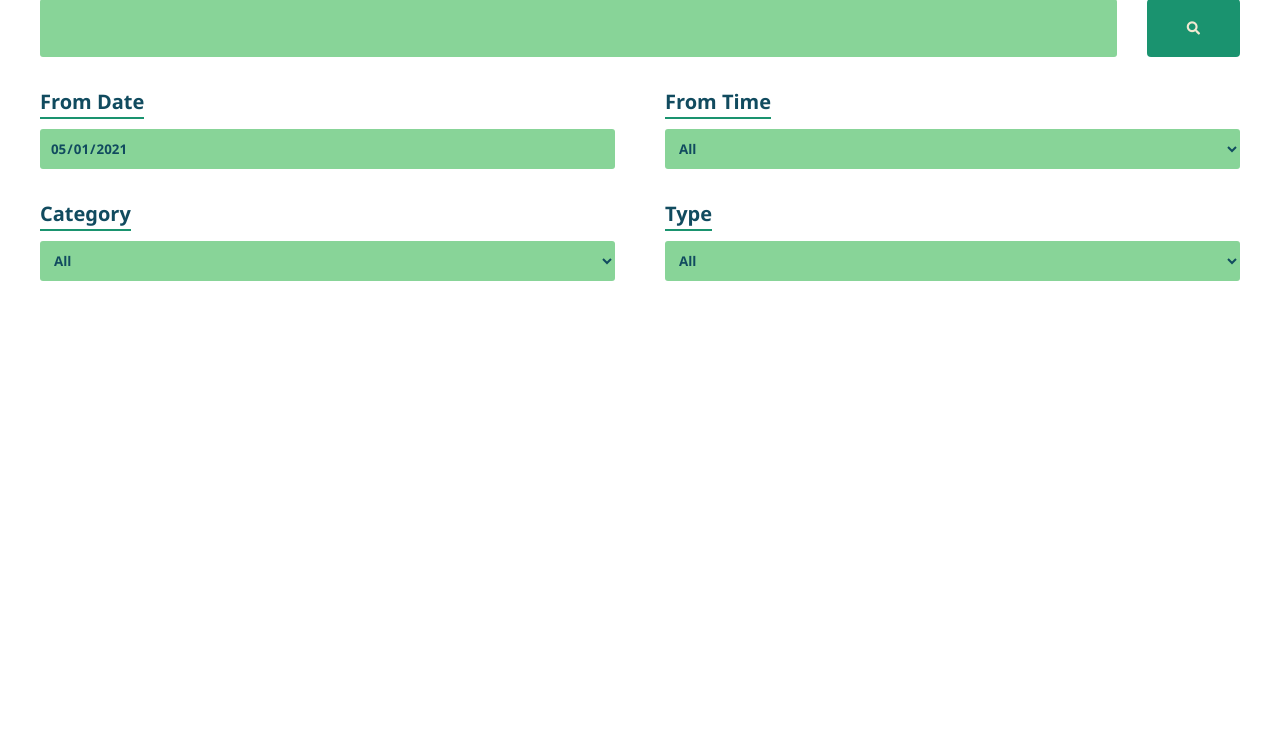
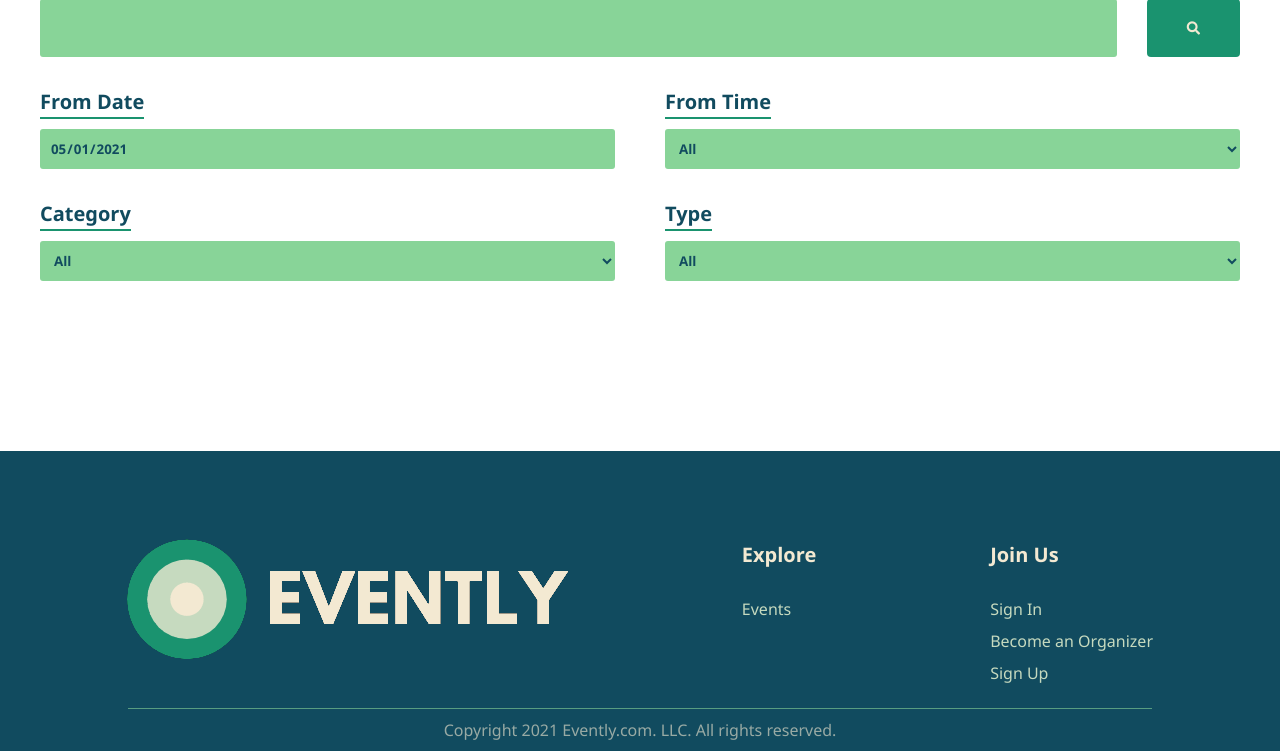
Before and after one commit to damilolarandolph/evently, a PHP site: page /search.php in a window 1280 px wide. Shown: the part 296-1047 px from the top of the page. Before the commit the page ends 577 px from the top, so only its background shows below. Run offline with PHP 8.4, Linux system fonts and the light colour scheme; data comes from the database, SQL or seed files in the repository; data that the repository does not hold is empty.

Commit message:
Added footer.

```diff
--- a/assets/css/common.css
+++ b/assets/css/common.css
@@ -615,9 +615,78 @@ input[type="date"]::-webkit-calendar-picker-indicator {
   background-color: var(--illuminating-emerald);
 }
 
+footer {
+  height: 300px;
+  margin-top: 50px;
+  padding: 40px;
+  width: 100%;
+  display: flex;
+  background-color: var(--midnight-green-eagle-green);
+  align-items: center;
+  justify-content: space-around;
+  position: relative;
+}
+
+footer .links li {
+  display: block;
+  margin: 10px 0;
+}
+
+footer .links li a {
+  color: var(--tea-green);
+  transition: all 0.5s;
+}
+
+footer .links li a:hover {
+  transition: all 0.5s;
+  color: var(--granny-smith-apple);
+}
+
+footer::after {
+  content: "Copyright 2021 Evently.com. LLC. All rights reserved.";
+  position: absolute;
+  color: var(--champagne);
+  opacity: 0.6;
+  border-top: 1px solid var(--granny-smith-apple);
+  padding-top: 10px;
+  text-align: center;
+  right: 10%;
+  left: 10%;
+  bottom: 10px;
+}
+
+footer .links {
+  margin-bottom: auto;
+  margin-top: 40px;
+}
+
+footer .links li.header {
+  font-size: 20px;
+  color: var(--champagne);
+  font-weight: bold;
+  margin-bottom: 30px;
+}
+
 @media only screen and (min-device-width: 320px) and (max-device-width: 768px) {
   .head-nav {
     flex-direction: column;
+  }
+
+  footer {
+    height: 100%;
+    flex-direction: column;
+    align-items: unset;
+    padding-bottom: 80px;
+  }
+
+  footer .logo {
+    width: 100%;
+  }
+
+  footer .logo img {
+    width: 100%;
+    height: 100%;
+    object-fit: contain;
   }
 
   .head-nav > * {
--- a/edit-event.php
+++ b/edit-event.php
@@ -102,6 +102,7 @@
         </form>
     </section>
 
+    <?php require_once __DIR__ . "/src/partials/footer.php" ?>
 </body>
 <script src="/assets/js/common.js"></script>
 
--- a/index.php
+++ b/index.php
@@ -317,6 +317,7 @@ require_once __DIR__ . "/src/routes/home.php";
             </div>
         </div>
     </section>
+    <?php require_once __DIR__ . "/src/partials/footer.php" ?>
 </body>
 <script src="/assets/js/dayjs.min.js"></script>
 <script src="/assets/js/common.js"></script>
--- a/search.php
+++ b/search.php
@@ -139,6 +139,8 @@ require_once __DIR__ . "/src/routes/search.php";
             </section>
         </main>
     </div>
+
+    <?php require_once __DIR__ . "/src/partials/footer.php" ?>
 </body>
 <script src="/assets/js/common.js"></script>
 <script src="/assets/js/dayjs-advanced.min.js"></script>
--- a/src/data/models/reservation.php
+++ b/src/data/models/reservation.php
@@ -52,7 +52,7 @@ class Reservation extends Model implements JsonSerializable
 
     public function getPerson()
     {
-        if (is_numeric($this->person)) {
+        if (is_string($this->person)) {
             $this->person = $this->personDAO->findById($this->person);
         }
 
--- /dev/null
+++ b/src/partials/footer.php
@@ -0,0 +1,15 @@
+<footer>
+    <div class="logo">
+        <img src="/assets/images/logo.png" />
+    </div>
+    <ul class="links">
+        <li class="header">Explore</li>
+        <li><a href="/search.php?query=">Events</a></li>
+    </ul>
+    <ul class="links">
+        <li class="header">Join Us</li>
+        <li><a href="/signin">Sign In</a></li>
+        <li><a href="/org-signup">Become an Organizer</a></li>
+        <li><a href="/signup">Sign Up</a></li>
+    </ul>
+</footer>
--- a/src/views/organizer-dashboard.php
+++ b/src/views/organizer-dashboard.php
@@ -62,6 +62,8 @@ require_once __DIR__ . "/../utils/templates.php";
             </div>
         </main>
     </div>
+
+    <?php require_once __DIR__ . "/../partials/footer.php" ?>
 </body>
 <script src="/assets/js/common.js"></script>
 
--- a/src/views/user-dashboard.php
+++ b/src/views/user-dashboard.php
@@ -317,6 +317,8 @@
             </div>
         </main>
     </div>
+
+    <?php require_once __DIR__ . "/../partials/footer.php" ?>
 </body>
 <script src="/assets/js/common.js"></script>
 
```
